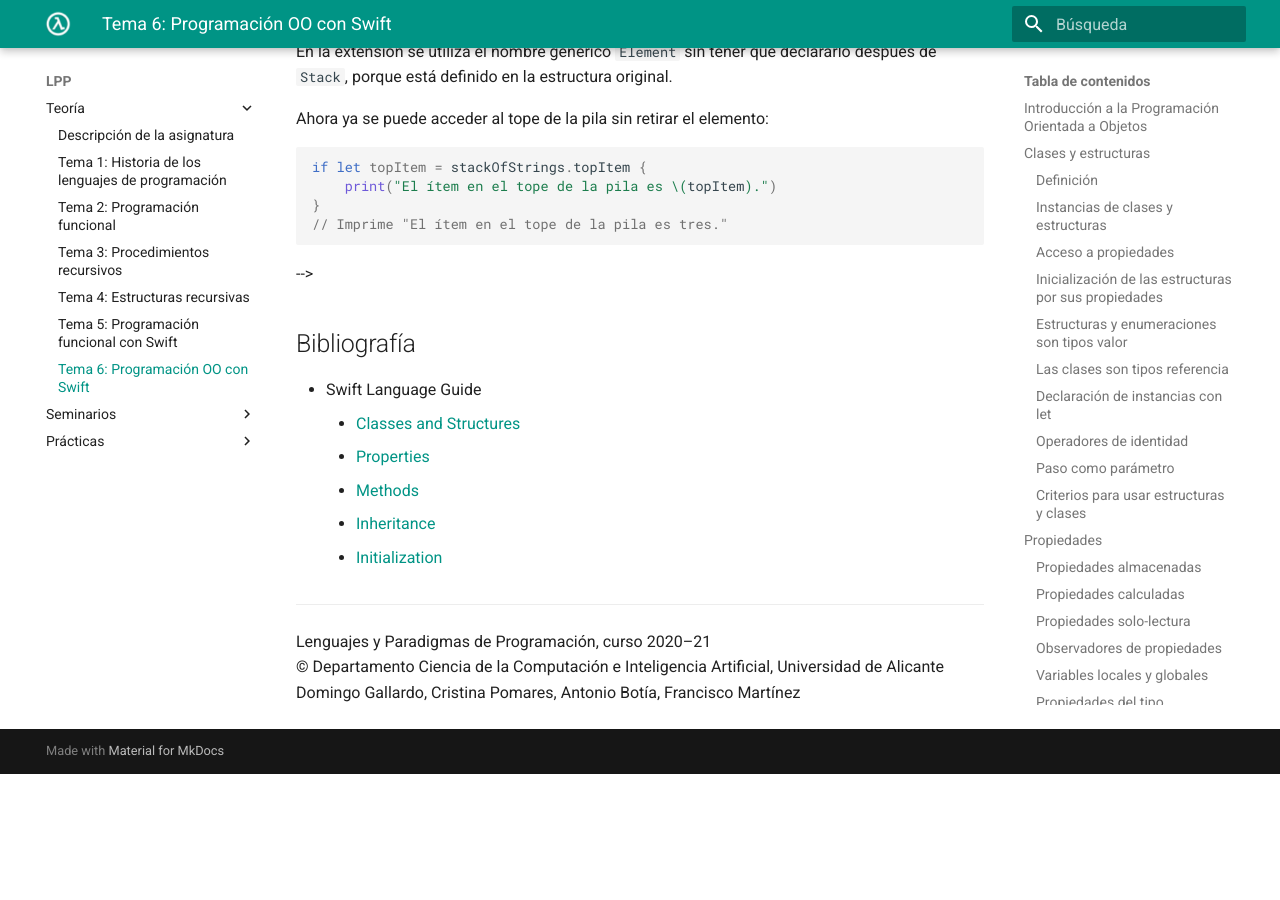
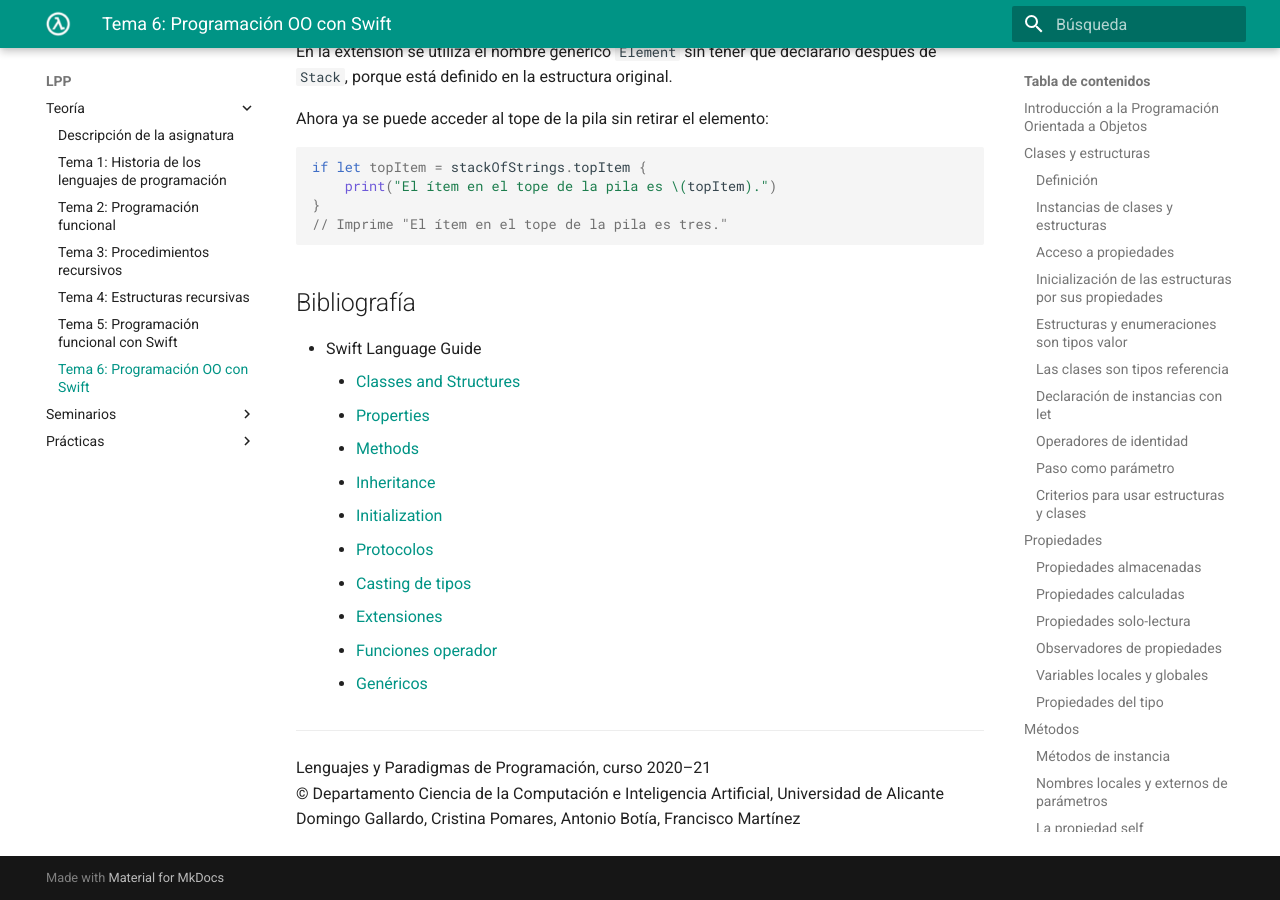
Before and after one commit to domingogallardo/apuntes-lpp, an MkDocs documentation site: the page built from docs/teoria/tema06-programacion-orientada-objetos-swift/tema06-programacion-orientada-objetos-swift.md, in a window 1280 px wide and 900 px high, scrolled down 61138 px. Built offline with MkDocs 1.6.1 and Material for MkDocs 9.7.7, drawn with Linux system fonts in a browser that asks for light colours; before the commit the page ends 61912 px from its top, so only the background shows below that.

Commit message:
Semana 11

````diff
--- a/docs/teoria/tema06-programacion-orientada-objetos-swift/tema06-programacion-orientada-objetos-swift.md
+++ b/docs/teoria/tema06-programacion-orientada-objetos-swift/tema06-programacion-orientada-objetos-swift.md
@@ -3448,7 +3448,6 @@ if let topItem = stackOfStrings.topItem {
 ```
 
 
--->
 
 ## Bibliografía
 
@@ -3458,15 +3457,12 @@ if let topItem = stackOfStrings.topItem {
     - [Methods](https://developer.apple.com/library/ios/documentation/Swift/Conceptual/Swift_Programming_Language/Methods.html#//apple_ref/doc/uid/TP40014097-CH15-ID234)
     - [Inheritance](https://developer.apple.com/library/ios/documentation/Swift/Conceptual/Swift_Programming_Language/Inheritance.html#//apple_ref/doc/uid/TP40014097-CH17-ID193=)
     - [Initialization](https://developer.apple.com/library/ios/documentation/Swift/Conceptual/Swift_Programming_Language/Initialization.html#//apple_ref/doc/uid/TP40014097-CH18-ID203)
-
-<!--
-- [Protocolos](https://developer.apple.com/library/ios/documentation/Swift/Conceptual/Swift_Programming_Language/Protocols.html#//apple_ref/doc/uid/TP40014097-CH25-ID267)
+    - [Protocolos](https://developer.apple.com/library/ios/documentation/Swift/Conceptual/Swift_Programming_Language/Protocols.html#//apple_ref/doc/uid/TP40014097-CH25-ID267)
     - [Casting de tipos](https://developer.apple.com/library/ios/documentation/Swift/Conceptual/Swift_Programming_Language/TypeCasting.html#//apple_ref/doc/uid/TP40014097-CH22-ID338)
     - [Extensiones](https://developer.apple.com/library/ios/documentation/Swift/Conceptual/Swift_Programming_Language/Extensions.html#//apple_ref/doc/uid/TP40014097-CH24-ID151)
     - [Funciones operador](https://developer.apple.com/library/ios/documentation/Swift/Conceptual/Swift_Programming_Language/AdvancedOperators.html#//apple_ref/doc/uid/TP40014097-CH27-ID28)
     - [Genéricos](https://developer.apple.com/library/content/documentation/Swift/Conceptual/Swift_Programming_Language/Generics.html#//apple_ref/doc/uid/TP40014097-CH26-ID179)
 
--->
 ----
 
 Lenguajes y Paradigmas de Programación, curso 2020–21
````
